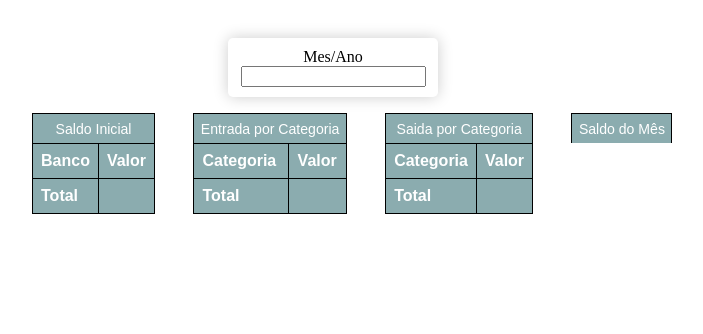
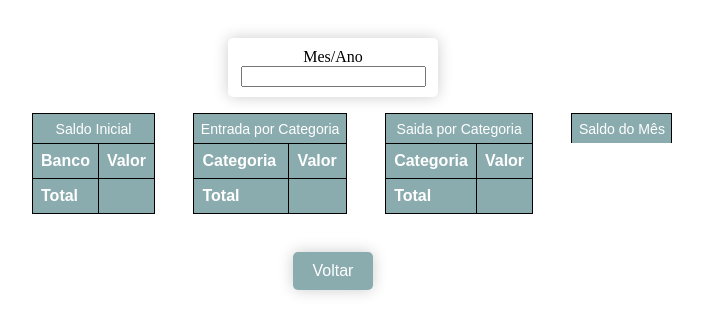
Before and after one commit to mrodrigues14/sistema-alberi, a website: page frontend/paginaEstudos/resumoFinanceiro/resumoFinanceiro.html in a window 1280 px wide. Shown: the whole page, without its empty margins (307-1010 px from the left). Drawn offline with nearby package versions, Linux system fonts and the light colour scheme; no server answers.

Commit message:
botão voltar estudo resumo fin

```diff
--- a/backend/src/repositories/estudos.repository.js
+++ b/backend/src/repositories/estudos.repository.js
@@ -52,7 +52,8 @@ function entradaCategoria(empresa, data, callback){
                     GROUP BY
                         e.categoria
                     HAVING
-                            SUM(e.valor > 0)`, parametros,
+                        SUM(e.valor) > 0
+                    `, parametros,
         function(err, result, fields) {
             if (err) {
                 callback(err, null);
--- a/frontend/paginaEstudos/resumoFinanceiro/resumoFinanceiro.css
+++ b/frontend/paginaEstudos/resumoFinanceiro/resumoFinanceiro.css
@@ -208,3 +208,28 @@
     background-color: #8BACAF;
     color: white;
 }
+
+#botao-voltar{
+    width: 100%;
+    background-color: #8BACAF;
+    color: white;
+    border: none;
+    padding: 10px 20px;
+    text-align: center;
+    text-decoration: none;
+    font-size: 16px;
+    cursor: pointer;
+    border-radius: 5px;
+    box-shadow: 0 0 15px 0 rgba(0, 0, 0, 0.2);
+}
+
+#botao-voltar:hover{
+    background-color: #6D8A8D;
+}
+
+#botao-voltar-container{
+    margin-top: 3vw;
+    display: flex;
+    justify-content: center;
+    align-items: center;
+}
--- a/frontend/paginaEstudos/resumoFinanceiro/resumoFinanceiro.html
+++ b/frontend/paginaEstudos/resumoFinanceiro/resumoFinanceiro.html
@@ -87,6 +87,12 @@
             </table>
         </div>
     </div>
+
+    <div id="botao-voltar-container">
+        <a href="/estudos">
+            <button id="botao-voltar">Voltar</button>
+        </a>
+    </div>
 <script src="/paginaEstudos/resumoFinanceiro/resumoFinanceiro.js"></script>
 </body>
 </html>
--- a/frontend/paginaEstudos/resumoFinanceiro/resumoFinanceiro.js
+++ b/frontend/paginaEstudos/resumoFinanceiro/resumoFinanceiro.js
@@ -164,7 +164,9 @@ function atualizarTabelaCategoria(data) {
     tbody.innerHTML = '';
     let total = 0;
 
-    data.forEach(item => {
+    const dadosFiltrados = data.filter(item => parseFloat(item.valor) > 0);
+
+    dadosFiltrados.forEach(item => {
         const novaLinha = tbody.insertRow();
         const celulaCategoria = novaLinha.insertCell(0);
         const celulaValor = novaLinha.insertCell(1);
@@ -175,6 +177,7 @@ function atualizarTabelaCategoria(data) {
 
         total += parseFloat(item.valor);
     });
+
     totalEntrada = total;
     const tfoot = document.getElementById('EntradaCategoriaTable').getElementsByTagName('tfoot')[0];
     tfoot.rows[0].cells[1].textContent = total.toFixed(2);
```
Also changed, not shown: frontend/paginaInsercao/paginaInsercao.html (+2 -2 lines), frontend/paginaInsercao/paginaInsercao.js (+12 -1 lines). Lines whose indentation alone changed are shown as unchanged.
